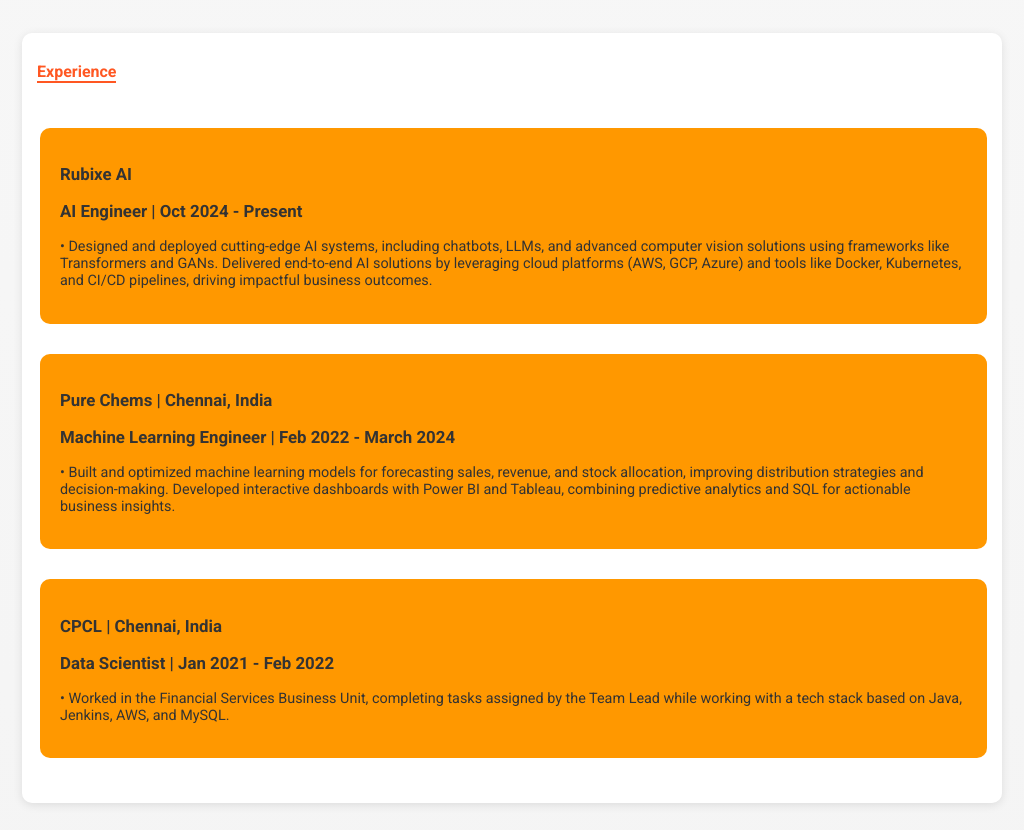
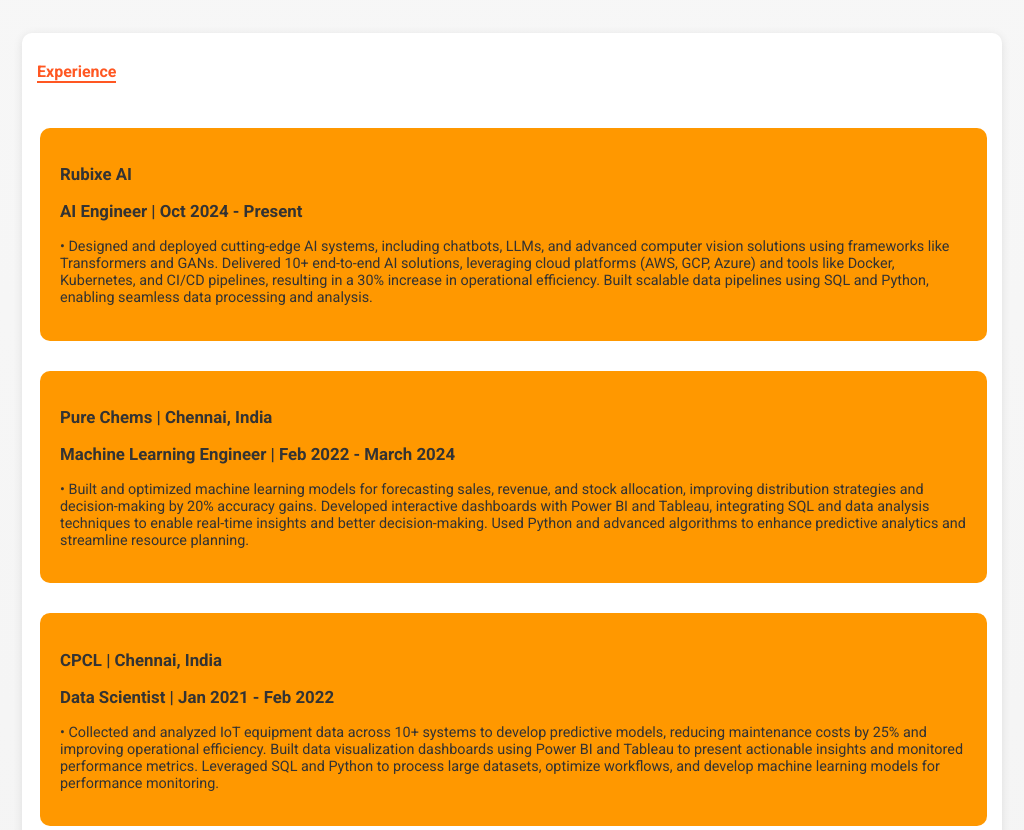
Before and after one commit to saisarath13/Portfolio, a plain HTML site: page index.html in a window 1280 px wide. Shown: the part 920-1750 px from the top of the page, without its empty margins (248-1272 px from the left). Drawn offline with Linux system fonts and the light colour scheme.

Commit message:
Update index.html

```diff
--- a/index.html
+++ b/index.html
@@ -408,15 +408,15 @@
             <div class="timeline">
                 <div class="timeline-item">
                     <h3>Rubixe AI</h3>
-                    <p> <h3> AI Engineer | Oct 2024 - Present</h3>• Designed and deployed cutting-edge AI systems, including chatbots, LLMs, and advanced computer vision solutions using frameworks like Transformers and GANs. Delivered end-to-end AI solutions by leveraging cloud platforms (AWS, GCP, Azure) and tools like Docker, Kubernetes, and CI/CD pipelines, driving impactful business outcomes.</p>
+                    <p> <h3> AI Engineer | Oct 2024 - Present</h3>• Designed and deployed cutting-edge AI systems, including chatbots, LLMs, and advanced computer vision solutions using frameworks like Transformers and GANs. Delivered 10+ end-to-end AI solutions, leveraging cloud platforms (AWS, GCP, Azure) and tools like Docker, Kubernetes, and CI/CD pipelines, resulting in a 30% increase in operational efficiency. Built scalable data pipelines using SQL and Python, enabling seamless data processing and analysis.</p>
                 </div>
                 <div class="timeline-item">
                     <h3>Pure Chems | Chennai, India</h3>
-                    <p><h3>Machine Learning Engineer | Feb 2022 - March 2024</h3>• Built and optimized machine learning models for forecasting sales, revenue, and stock allocation, improving distribution strategies and decision-making. Developed interactive dashboards with Power BI and Tableau, combining predictive analytics and SQL for actionable business insights.</p>
+                    <p><h3>Machine Learning Engineer | Feb 2022 - March 2024</h3>• Built and optimized machine learning models for forecasting sales, revenue, and stock allocation, improving distribution strategies and decision-making by 20% accuracy gains. Developed interactive dashboards with Power BI and Tableau, integrating SQL and data analysis techniques to enable real-time insights and better decision-making. Used Python and advanced algorithms to enhance predictive analytics and streamline resource planning.</p>
                 </div>
                 <div class="timeline-item">
                     <h3>CPCL | Chennai, India</h3>
-                    <p><h3>Data Scientist | Jan 2021 - Feb 2022</h3>• Worked in the Financial Services Business Unit, completing tasks assigned by the Team Lead while working with a tech stack based on Java, Jenkins, AWS, and MySQL.</p>
+                    <p><h3>Data Scientist | Jan 2021 - Feb 2022</h3>• Collected and analyzed IoT equipment data across 10+ systems to develop predictive models, reducing maintenance costs by 25% and improving operational efficiency. Built data visualization dashboards using Power BI and Tableau to present actionable insights and monitored performance metrics. Leveraged SQL and Python to process large datasets, optimize workflows, and develop machine learning models for performance monitoring.</p>
                 </div>
             </div>
         </div>
```
